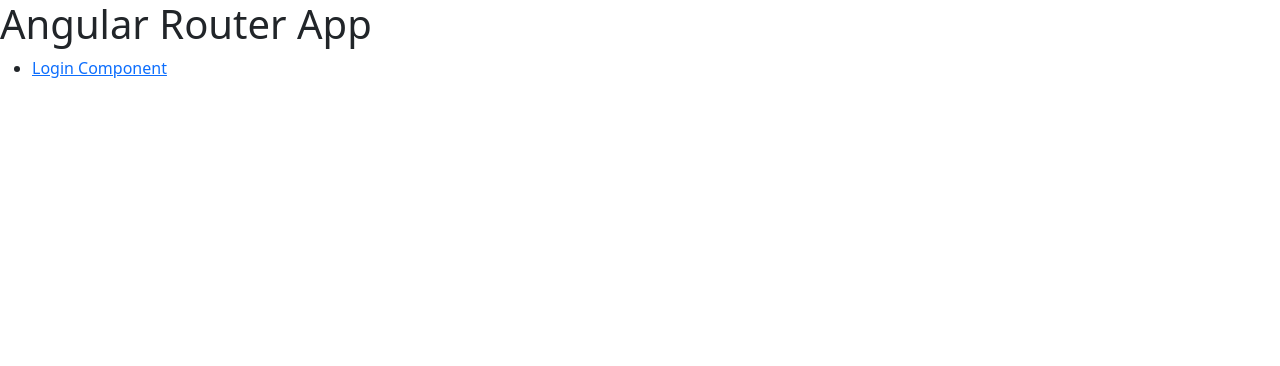
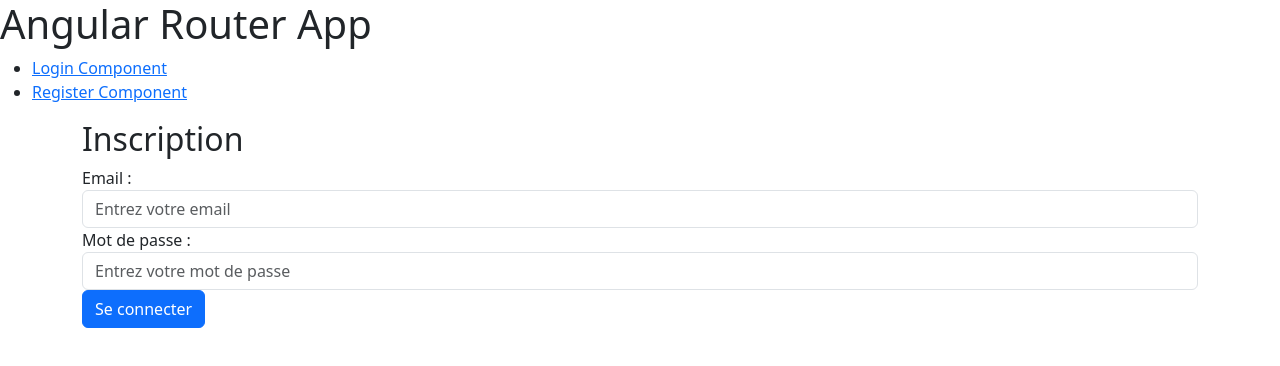
Before and after one commit to TibOwO/CyberGameFront, an Angular app: page /auth/register in a window 1280 px wide. Before the commit this address led to /. Shown: the top 366 px of the page. Built offline with nearby package versions, Linux system fonts and the light colour scheme.

Commit message:
Creation d'une page Register

```diff
--- a/src/app/app.component.html
+++ b/src/app/app.component.html
@@ -2,6 +2,7 @@
 <nav>
   <ul>
     <li><a routerLink="/auth/login" routerLinkActive="active" ariaCurrentWhenActive="page">Login Component</a></li>
+    <li><a routerLink="/auth/register" routerLinkActive="active" ariaCurrentWhenActive="page">Register Component</a></li>
   </ul>
 </nav>
 <!-- The routed views render in the <router-outlet>-->
--- a/src/app/app.routes.ts
+++ b/src/app/app.routes.ts
@@ -1,6 +1,8 @@
 import { Routes } from '@angular/router';
 import { LoginComponent } from './auth/login/login.component'; // Adaptez ce chemin si nécessaire
+import { RegisterComponent } from './auth/register/register.component'; // Adaptez ce chemin si nécessaire
 
 export const routes: Routes = [
-    { path: 'auth/login', component: LoginComponent }
+    { path: 'auth/login', component: LoginComponent },
+    { path: 'auth/register', component: RegisterComponent }
 ];
--- /dev/null
+++ b/src/app/auth/register/register.component.html
@@ -0,0 +1,14 @@
+<div class="container">
+    <h2>Inscription</h2>
+    <form>
+      <div class="form-group">
+        <label for="email">Email :</label>
+        <input type="email" id="email" class="form-control" placeholder="Entrez votre email">
+      </div>
+      <div class="form-group">
+        <label for="password">Mot de passe :</label>
+        <input type="password" id="password" class="form-control" placeholder="Entrez votre mot de passe">
+      </div>
+      <button type="submit" class="btn btn-primary">Se connecter</button>
+    </form>
+  </div>
```
Also changed, not shown: src/app/auth/register/register.component.ts (added, +12 -0 lines), src/app/auth/register/register.component.css (added), 1 other file (tests, documents, lock files or other folders).
